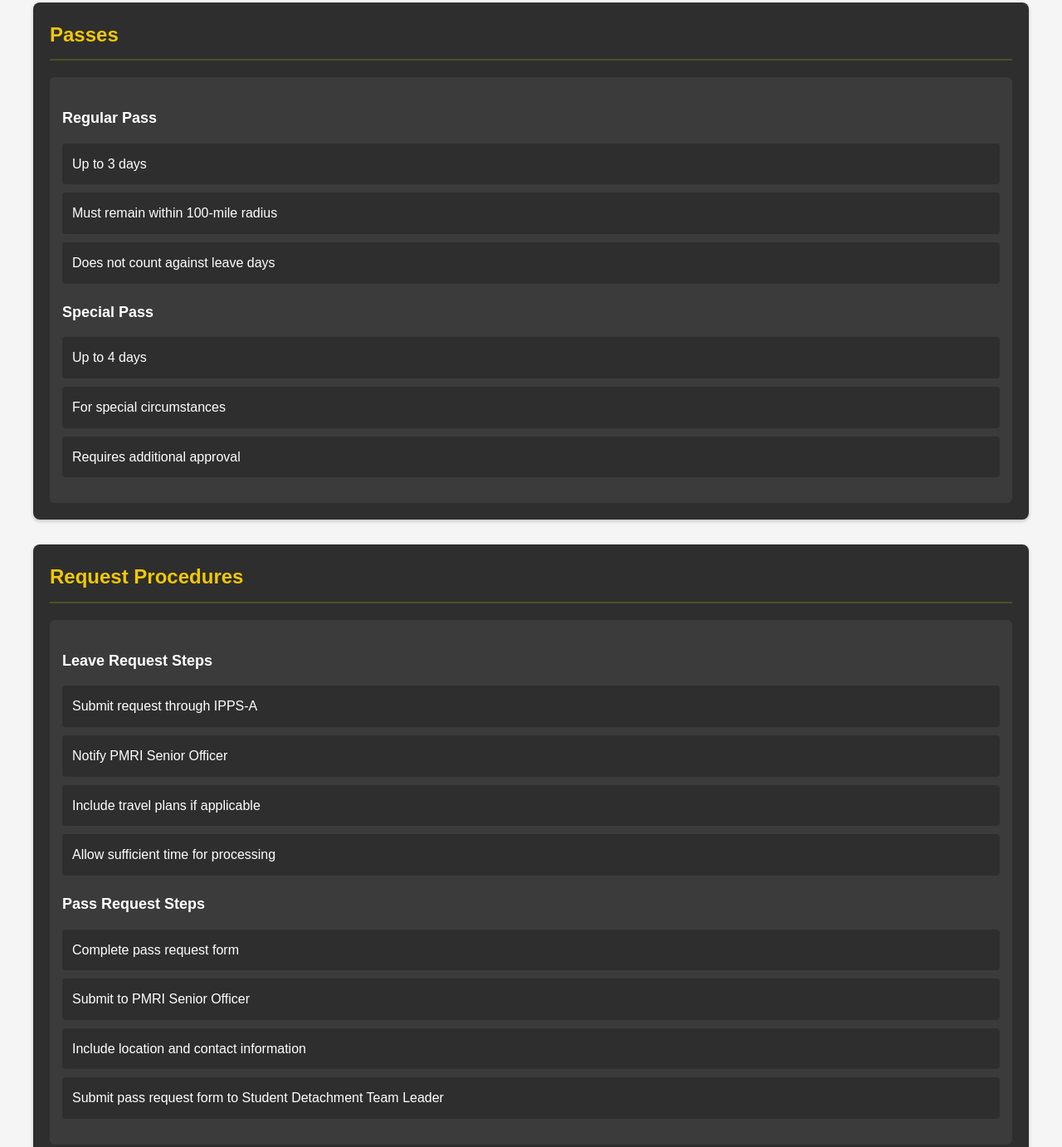
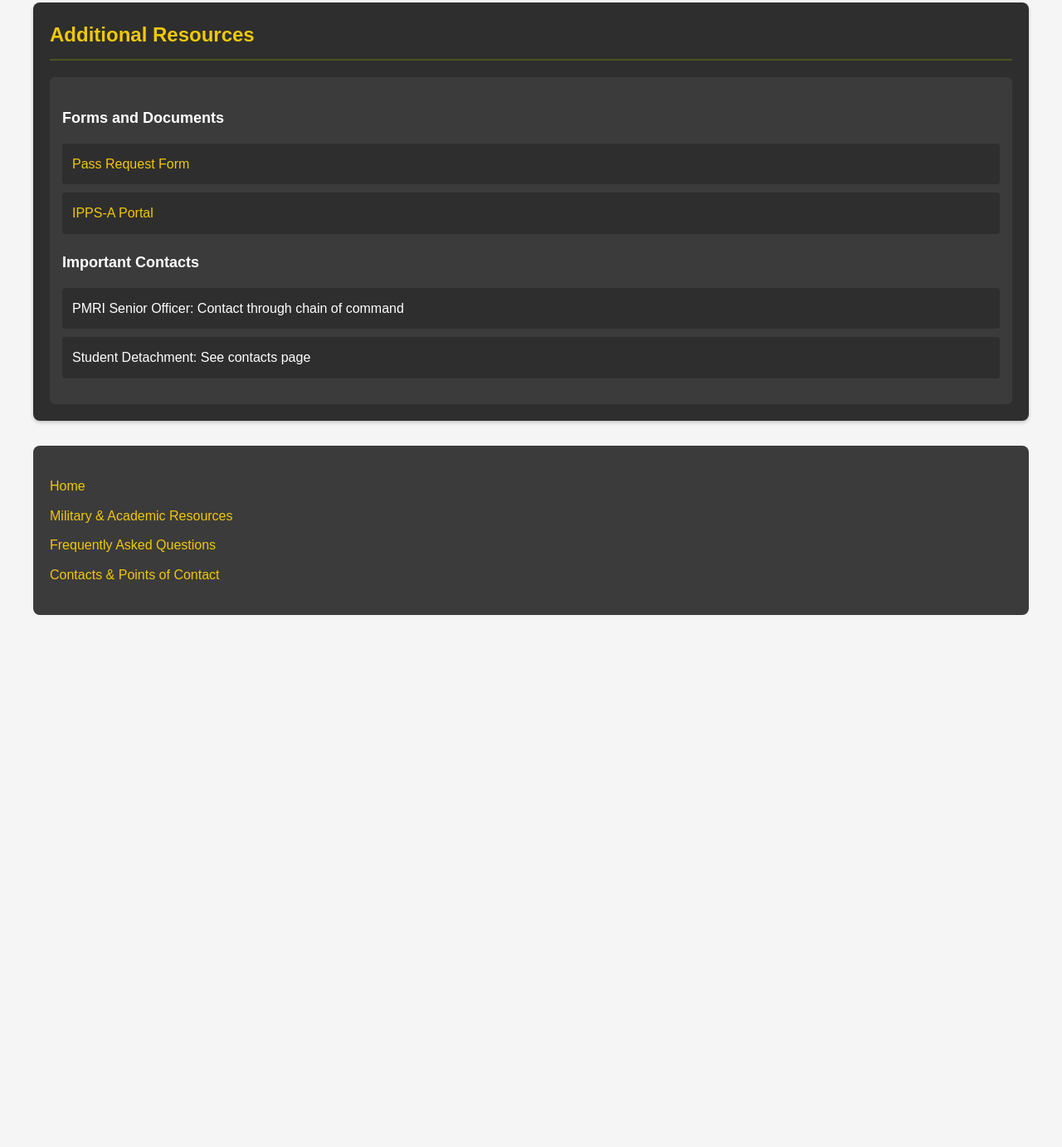
Before and after one commit to alld0wnh1ll/ArmyPMRI.github.io, a website: page absence.html in a window 1280 px wide. Shown: the part 1450-2832 px from the top of the page at 83% size. After the commit the page ends 2211 px from the top, so only its background shows below. Drawn offline with Linux system fonts and the light colour scheme.

Commit message:
updated absence.html with memo

```diff
--- a/absence.html
+++ b/absence.html
@@ -68,45 +68,7 @@
             </div>
         </section>
 
-        <section class="resource-section" id="passes">
-            <h2>Passes</h2>
-            <div class="resource-content">
-                <h3>Regular Pass</h3>
-                <ul>
-                    <li>Up to 3 days</li>
-                    <li>Must remain within 100-mile radius</li>
-                    <li>Does not count against leave days</li>
-                </ul>
 
-                <h3>Special Pass</h3>
-                <ul>
-                    <li>Up to 4 days</li>
-                    <li>For special circumstances</li>
-                    <li>Requires additional approval</li>
-                </ul>
-            </div>
-        </section>
-
-        <section class="resource-section" id="request">
-            <h2>Request Procedures</h2>
-            <div class="resource-content">
-                <h3>Leave Request Steps</h3>
-                <ul>
-                    <li>Submit request through IPPS-A</li>
-                    <li>Notify PMRI Senior Officer</li>
-                    <li>Include travel plans if applicable</li>
-                    <li>Allow sufficient time for processing</li>
-                </ul>
-
-                <h3>Pass Request Steps</h3>
-                <ul>
-                    <li>Complete pass request form</li>
-                    <li>Submit to PMRI Senior Officer</li>
-                    <li>Include location and contact information</li>
-                    <li>Submit pass request form to Student Detachment Team Leader</li>
-                </ul>
-            </div>
-        </section>
 
         <section class="resource-section" id="resources">
             <h2>Additional Resources</h2>
```
